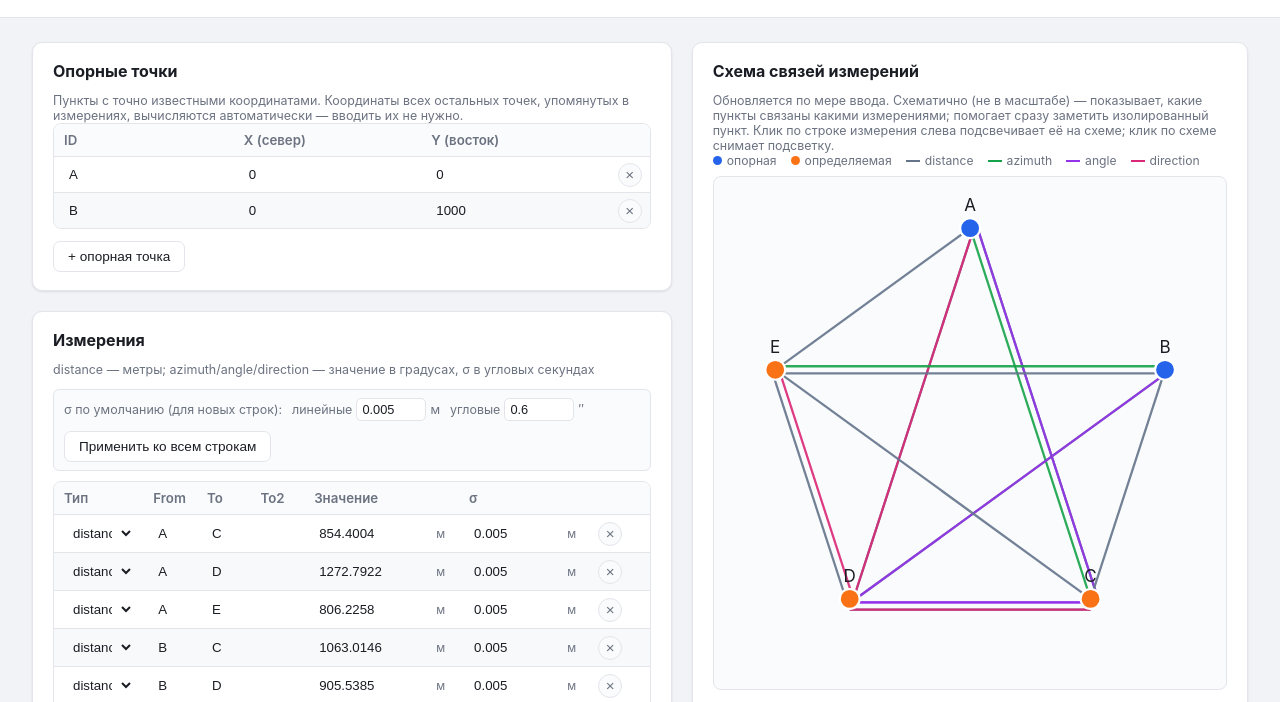
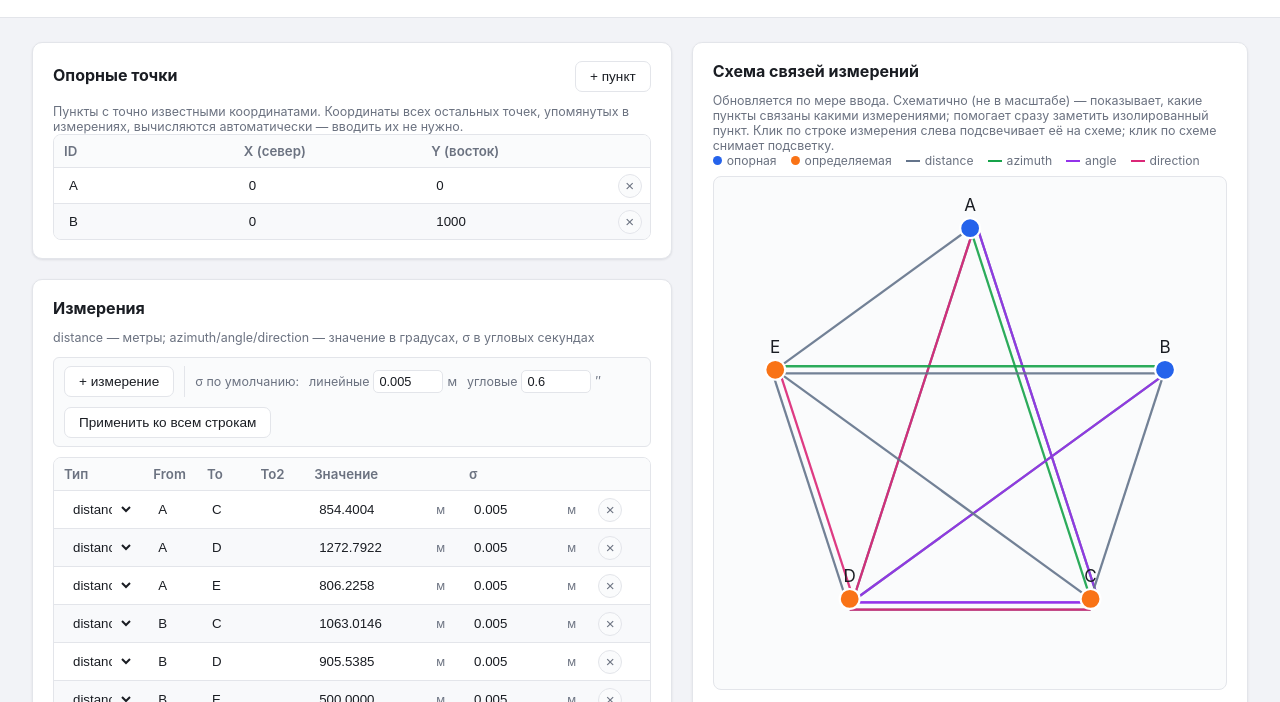
Before and after one commit to white-collar/geodesy-adjustment, a plain HTML site: page web/index.html in a window 1280 px wide. Shown: the part 68-770 px from the top of the page. Drawn offline with Linux system fonts and the light colour scheme.

Commit message:
Move table add-row buttons into panel headers, unify sigma controls into a toolbar
"+ опорная точка" and "+ измерение" lived below their tables in a
row-actions strip, disconnected from the panel title above the table they
acted on. Moved both into their panel-head row (title left, action right)
so they're immediately visible without scrolling past the table.

For Измерения, went further: merged the add-row button and the sigma-defaults
box into one toolbar row above the table (add button | divider | sigma
defaults | apply-to-all), instead of two separate strips above and below
the table doing related things.

Co-Authored-By: Claude Sonnet 5 <noreply@anthropic.com>

```diff
--- a/web/index.html
+++ b/web/index.html
@@ -26,6 +26,7 @@
       <section class="panel">
         <div class="panel-head">
           <h2>Опорные точки</h2>
+          <button type="button" class="secondary" id="add-point">+ пункт</button>
         </div>
         <p class="hint">Пункты с точно известными координатами. Координаты всех остальных точек, упомянутых в измерениях, вычисляются автоматически — вводить их не нужно.</p>
         <div class="table-scroll">
@@ -36,9 +37,6 @@
             <tbody></tbody>
           </table>
         </div>
-        <div class="row-actions">
-          <button type="button" class="secondary" id="add-point">+ опорная точка</button>
-        </div>
       </section>
 
       <section class="panel">
@@ -46,8 +44,10 @@
           <h2>Измерения</h2>
           <span class="hint">distance — метры; azimuth/angle/direction — значение в градусах, σ в угловых секундах</span>
         </div>
-        <div class="sigma-defaults">
-          <span class="hint">σ по умолчанию (для новых строк):</span>
+        <div class="table-toolbar">
+          <button type="button" class="secondary" id="add-observation">+ измерение</button>
+          <span class="toolbar-divider"></span>
+          <span class="hint">σ по умолчанию:</span>
           <label>линейные <input type="number" step="any" id="default-sigma-linear" value="0.005"> м</label>
           <label>угловые <input type="number" step="any" id="default-sigma-angular" value="0.6"> ″</label>
           <button type="button" class="secondary" id="apply-sigma-defaults">Применить ко всем строкам</button>
@@ -68,9 +68,6 @@
             </thead>
             <tbody></tbody>
           </table>
-        </div>
-        <div class="row-actions">
-          <button type="button" class="secondary" id="add-observation">+ измерение</button>
         </div>
       </section>
 
--- a/web/styles.css
+++ b/web/styles.css
@@ -213,15 +213,7 @@ td input[type="checkbox"] { width: auto; accent-color: var(--accent); cursor: po
   pointer-events: none;
 }
 
-.row-actions {
-  display: flex;
-  align-items: center;
-  gap: 10px;
-  margin-top: 12px;
-  flex-wrap: wrap;
-}
-
-.sigma-defaults {
+.table-toolbar {
   display: flex;
   align-items: center;
   gap: 10px;
@@ -232,14 +224,14 @@ td input[type="checkbox"] { width: auto; accent-color: var(--accent); cursor: po
   border: 1px solid var(--border);
   border-radius: 6px;
 }
-.sigma-defaults label {
+.table-toolbar label {
   display: inline-flex;
   align-items: center;
   gap: 4px;
   font-size: 0.78rem;
   color: var(--muted);
 }
-.sigma-defaults input {
+.table-toolbar input {
   width: 70px;
   border: 1px solid var(--border);
   border-radius: 5px;
@@ -247,6 +239,11 @@ td input[type="checkbox"] { width: auto; accent-color: var(--accent); cursor: po
   font-size: 0.8rem;
   color: var(--text);
   background: var(--panel);
+}
+.toolbar-divider {
+  width: 1px;
+  align-self: stretch;
+  background: var(--border);
 }
 
 .actions-panel {
```
